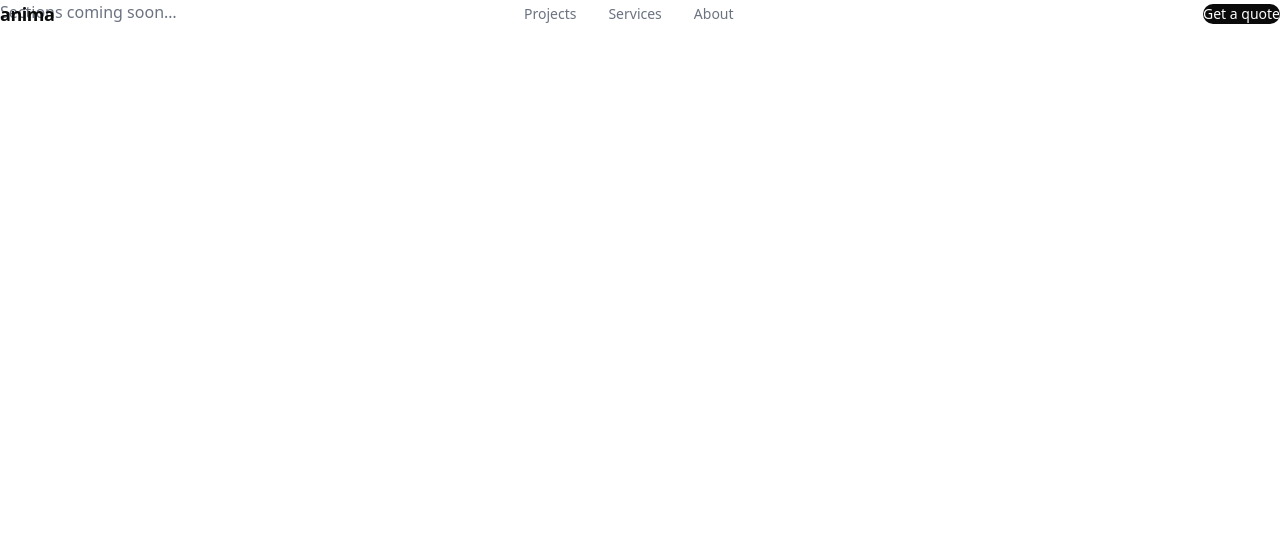
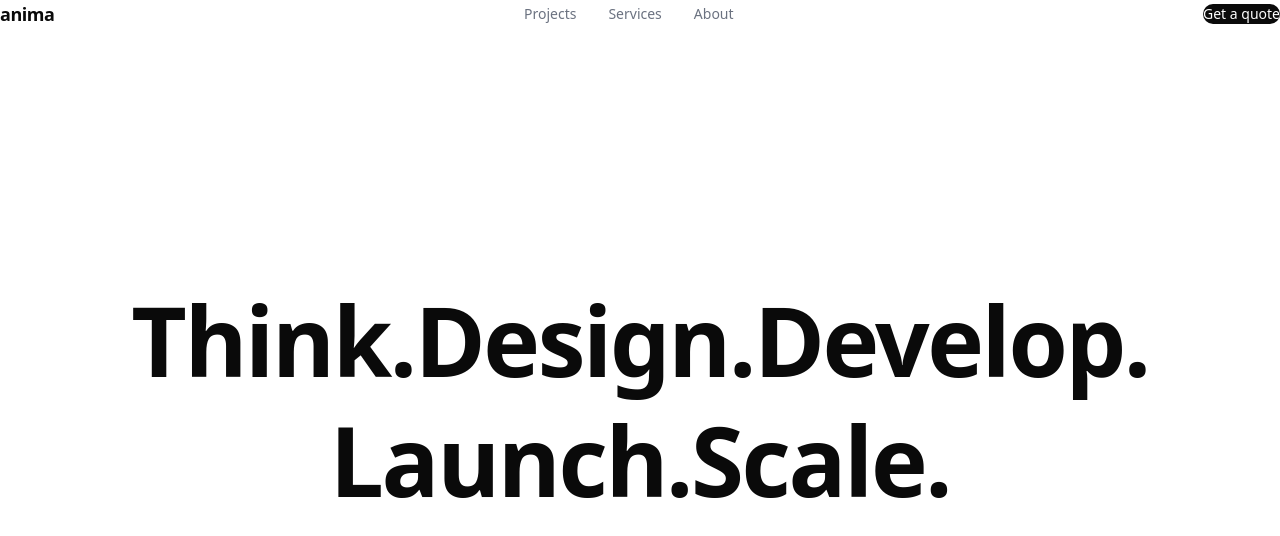
Before and after one commit to zkiihne/anima, a Next.js app: page / in a window 1280 px wide. Shown: the top 536 px of the page. Built offline with nearby package versions, Linux system fonts and the light colour scheme.

Commit message:
feat: Hero section with staggered word reveal

```diff
--- a/src/app/page.tsx
+++ b/src/app/page.tsx
@@ -1,11 +1,12 @@
 import { Nav } from '@/components/nav/Nav'
+import { Hero } from '@/components/sections/Hero'
 
 export default function Home() {
   return (
     <>
       <Nav />
-      <main className="min-h-screen pt-20">
-        <p className="p-8 text-[var(--muted)]">Sections coming soon…</p>
+      <main>
+        <Hero />
       </main>
     </>
   )
--- /dev/null
+++ b/src/components/sections/Hero.tsx
@@ -0,0 +1,32 @@
+'use client'
+import { motion, cubicBezier } from 'framer-motion'
+import { hero } from '@/lib/content'
+
+const container = {
+  hidden: {},
+  show: { transition: { staggerChildren: 0.1 } },
+}
+
+const word = {
+  hidden: { opacity: 0, y: 32 },
+  show: { opacity: 1, y: 0, transition: { duration: 0.7, ease: cubicBezier(0.16, 1, 0.3, 1) } },
+}
+
+export function Hero() {
+  return (
+    <section className="flex min-h-screen flex-col items-center justify-center px-8 text-center">
+      <motion.h1
+        variants={container}
+        initial="hidden"
+        animate="show"
+        className="max-w-5xl text-6xl font-semibold leading-tight tracking-tight md:text-8xl"
+      >
+        {hero.words.map((w, i) => (
+          <motion.span key={i} variants={word} className="inline-block mr-4">
+            {w}
+          </motion.span>
+        ))}
+      </motion.h1>
+    </section>
+  )
+}
```
